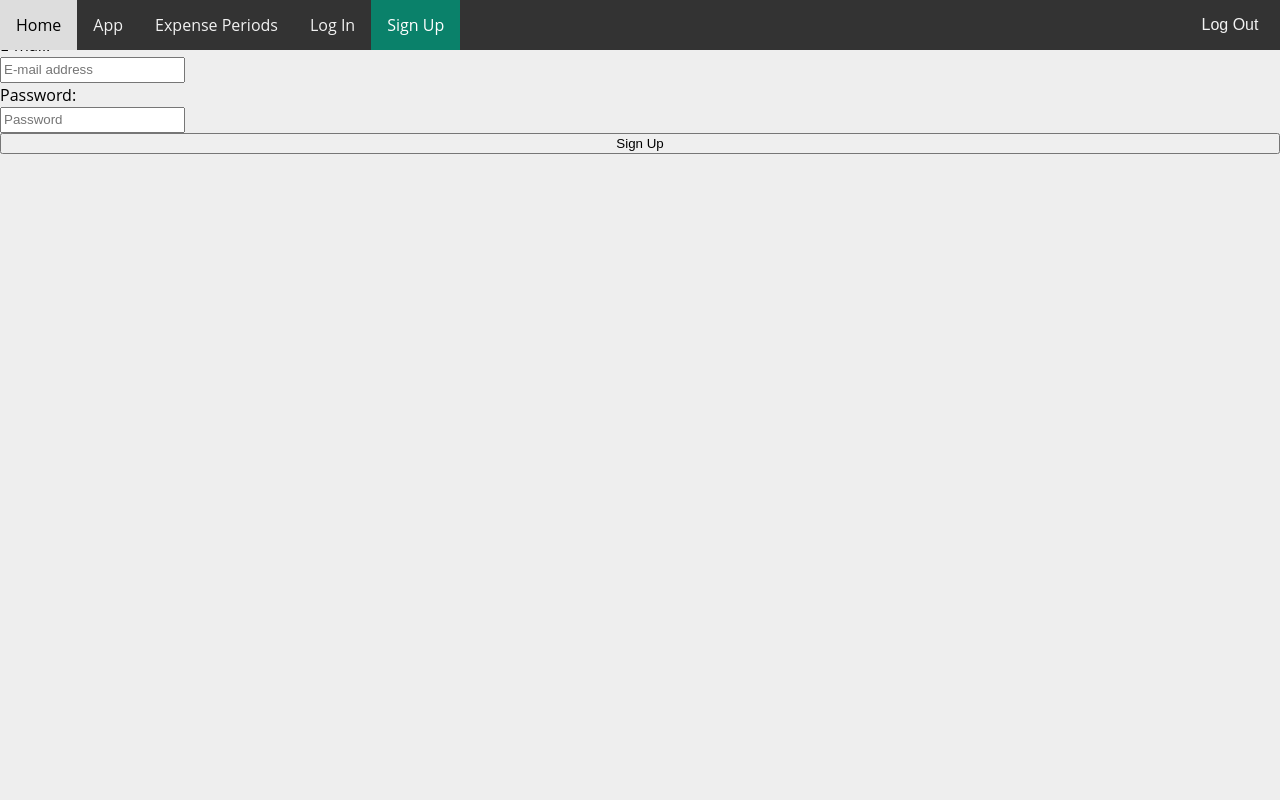
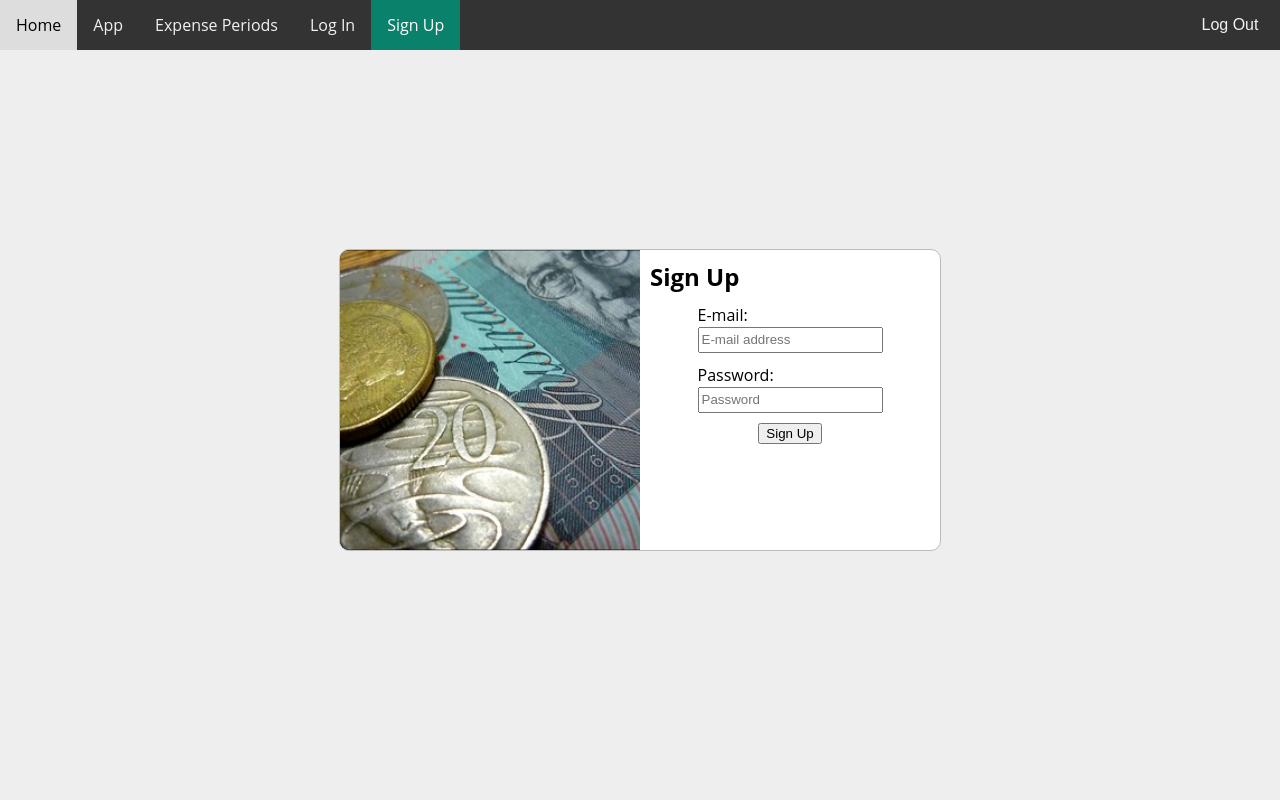
Before and after one commit to michaellisitsa/expense_tracker, a Django app: page /accounts/signup/ in a window 1280 px wide. Run offline with Django 3.2, Linux system fonts and the light colour scheme.

Commit message:
Styling signup, login page

```diff
--- /dev/null
+++ b/expensetracker/users/static/users/userStyle.css
@@ -0,0 +1,41 @@
+.container {
+  height: 100vh;
+  display: flex;
+  flex-direction: column;
+  align-items: center;
+  justify-content: center;
+}
+
+.login-card {
+  background-color: white;
+  height: 300px;
+  display: flex;
+  width: 600px;
+  overflow: hidden;
+  border-radius: 10px;
+  border: 1px solid #bcbcbc;
+}
+
+.description-container {
+  background-color: black;
+  width: 300px;
+  height: 100%;
+  background-position: center; /* Center the image */
+  background-repeat: no-repeat; /* Do not repeat the image */
+  background-size: cover; /* Resize the background image to cover the entire container */
+}
+
+.login-container {
+  flex: 1;
+  padding: 10px;
+}
+
+.login-container > form {
+  justify-content: center;
+  align-items: center;
+  padding: 10px;
+}
+
+.login-container input {
+  margin: 0 0 10px;
+}
--- a/expensetracker/users/views.py
+++ b/expensetracker/users/views.py
@@ -1,3 +1,5 @@
 from django.shortcuts import render
 
 # Create your views here.
+# Overriding default styling of user forms
+# https://gavinwiener.medium.com/modifying-django-allauth-forms-6eb19e77ef56
--- a/requirements-dev.txt
+++ b/requirements-dev.txt
@@ -1 +1,2 @@
 pip-tools==6.2.0
+djhtml==1.4.9
--- a/templates/account/signup.html
+++ b/templates/account/signup.html
@@ -1,8 +1,30 @@
-{% extends "base.html" %} {% load static %} {% block content %}
+<!-- Base html file for nav top bar -->
+{% extends "base.html" %}
+<!-- All static assets including images etc. -->
+{% load static %}
+<!-- Main content block -->
+{% block content %}
+<!-- Nav bar tabs -->
 {% include "core/includes/tabs.html" with active_tab='signup' %}
+<link
+  rel="stylesheet"
+  type="text/css"
+  href="{% static 'users/userStyle.css' %}"
+/>
+
+<div class="container">
+  <div class="login-card">
+    <div
+      class="description-container"
+      style="background-image: url('{% static 'users/images/money.jpg' %}')"
+    ></div>
+    <div class="login-container">
       <h2>Sign Up</h2>
       <form method="post">
         {%csrf_token%} {{form.as_p}}
         <button type="submit">Sign Up</button>
       </form>
       {% endblock %}
+    </div>
+  </div>
+</div>
```
Also changed, not shown: templates/account/login.html (+22 -1 lines), expensetracker/users/static/users/images/money.jpg (added). Lines whose indentation alone changed are shown as unchanged.
